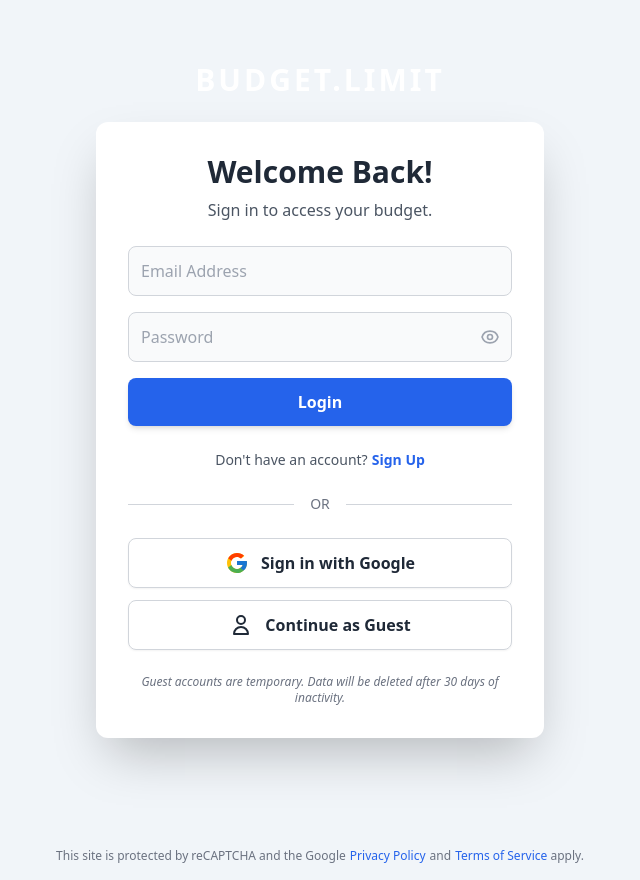
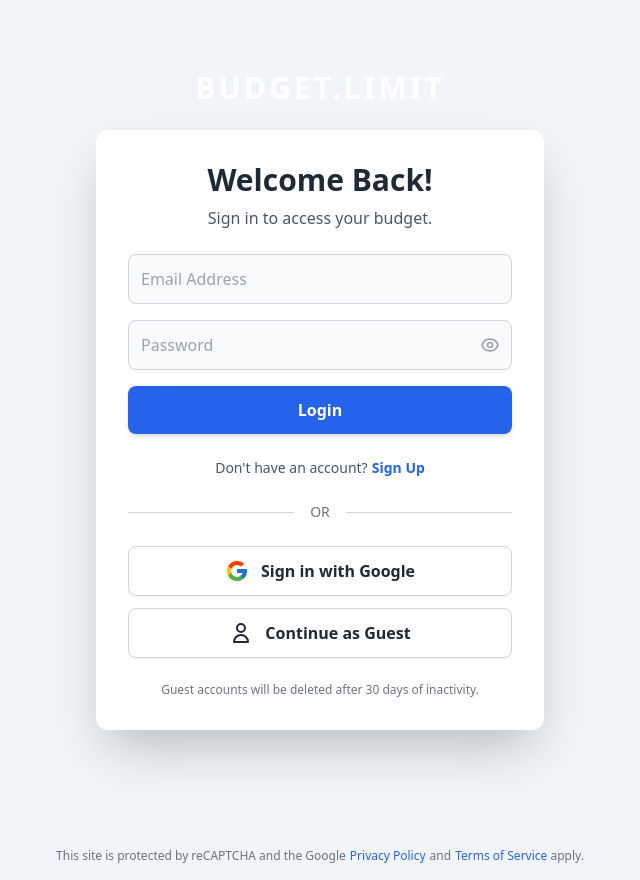
Before and after one commit to ambulung/budget-limiter, a React (Vite) app: page / in a window 1280 px wide. Shown: the whole page, without its empty margins (320-960 px from the left). Built offline with nearby package versions, Linux system fonts and the light colour scheme; no server answers; what react-google-recaptcha-v3 would draw is missing.

Commit message:
Add desclaimer in login

```diff
--- a/src/components/Login.jsx
+++ b/src/components/Login.jsx
@@ -243,8 +243,8 @@ const Login = () => {
         </div>
 
         {/* --- NEW: Guest Disclaimer --- */}
-        <p className="mt-6 text-xs text-center text-gray-500 dark:text-gray-400 italic">
-          Guest accounts are temporary. Data will be deleted after 30 days of inactivity.
+        <p className="mt-6 text-xs text-center text-gray-500 dark:text-gray-400">
+          Guest accounts will be deleted after 30 days of inactivity.
         </p>
 
       </div>
```
